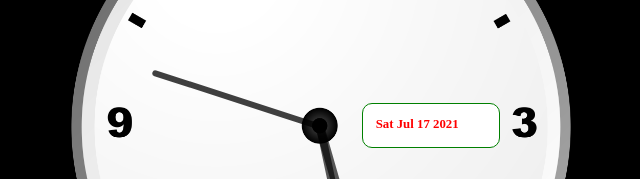
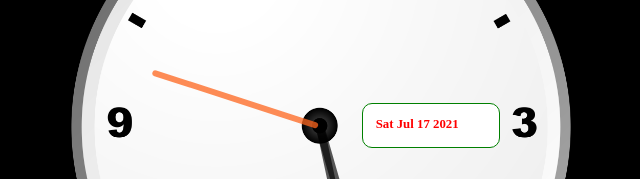
Before and after one commit to Darshil0Patel/Analog-Clock, a plain HTML site: page index.html in a window 1280 px wide. Shown: the part 137-316 px from the top of the page, without its empty margins (319-959 px from the left). Drawn offline with Linux system fonts and the light colour scheme.

Commit message:
Update index.css

```diff
--- a/index.css
+++ b/index.css
@@ -42,11 +42,12 @@ body{
 }
 #second
 {
+    background:rgb(254, 102, 30);
     z-index: 1;
     width: 1.2%;
     height: 34%;
     top: 15.85%;
-    left: 48.77%;
+    left: 48.90%;
     opacity: 0.75;
     /* display: none; */
 }
```
